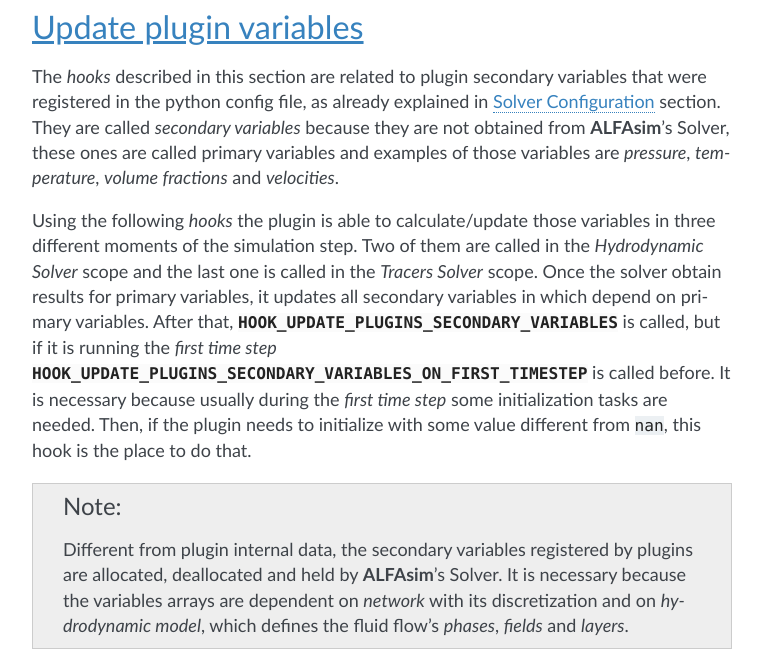
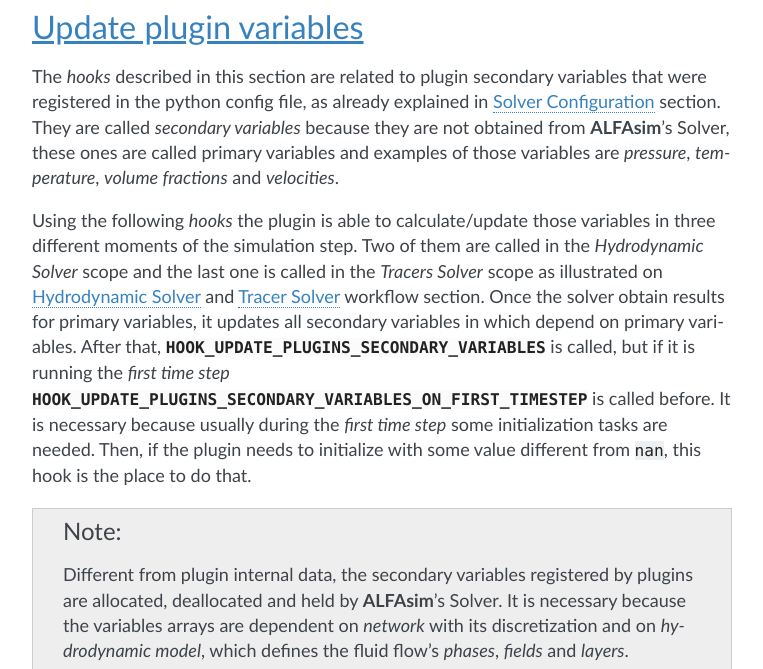
Before and after one commit to ESSS/alfasim-sdk, a Sphinx documentation site: the page built from docs/source/06_solver_hooks.rst, in a window 1280 px wide and 1400 px high, scrolled down 2124 px, cut to the strip 0-669 px from the top of the window. Shown: the whole strip, without its empty margins (368-1131 px from the left). Built offline with Sphinx 7.4.7, drawn with Linux system fonts in a browser that asks for light colours; some of the changed text lies outside the part shown.

Commit message:
Update docs

```diff
--- a/docs/source/05_solver_config_hooks.rst
+++ b/docs/source/05_solver_config_hooks.rst
@@ -7,7 +7,7 @@
 To add a configuration hook it is necessary to implement the given `hook` in a python file that is already available
 on your plugin project folder.
 
-As an example, if the ``alfasim-sdk template`` command was created with the name ``myplugin`` the necessary file to
+As an example, if a plugin was created using ``alfasim-sdk template`` command and named as ``myplugin`` the necessary file to
 be customized would be located on: :menuselection:`myplugin --> src --> python --> myplugin.py`
 
 .. contents::
@@ -33,7 +33,7 @@
 
 .. note::
     For each new added ``field`` is considered a mass conservation equation and for each new added ``layer`` is considered
-    a momentum conservation and an energy conservation equations.
+    a momentum conservation and an energy conservation equations, depending on the energy model used at |alfasim|.
 
 .. autofunction:: alfasim_sdk.hook_specs_gui.alfasim_configure_fields
 
--- a/docs/source/06_solver_hooks.rst
+++ b/docs/source/06_solver_hooks.rst
@@ -77,7 +77,7 @@
 
 Using the following `hooks` the plugin is able to calculate/update those variables in three different moments of the
 simulation step. Two of them are called in the `Hydrodynamic Solver` scope and the last one is called in the
-`Tracers Solver` scope. Once the solver obtain results for primary variables, it updates all secondary variables in which
+`Tracers Solver` scope as illustrated on :ref:`hyd_solver` and :ref:`tracer_solver` workflow section. Once the solver obtain results for primary variables, it updates all secondary variables in which
 depend on primary variables. After that, :py:func:`HOOK_UPDATE_PLUGINS_SECONDARY_VARIABLES<alfasim_sdk.hook_specs.update_plugins_secondary_variables>`
 is called, but if it is running the `first time step`
 :py:func:`HOOK_UPDATE_PLUGINS_SECONDARY_VARIABLES_ON_FIRST_TIMESTEP<alfasim_sdk.hook_specs.update_plugins_secondary_variables_on_first_timestep>`
```
Also changed, not shown: other parts of docs/source/06_solver_hooks.rst (+1 -1 lines).
